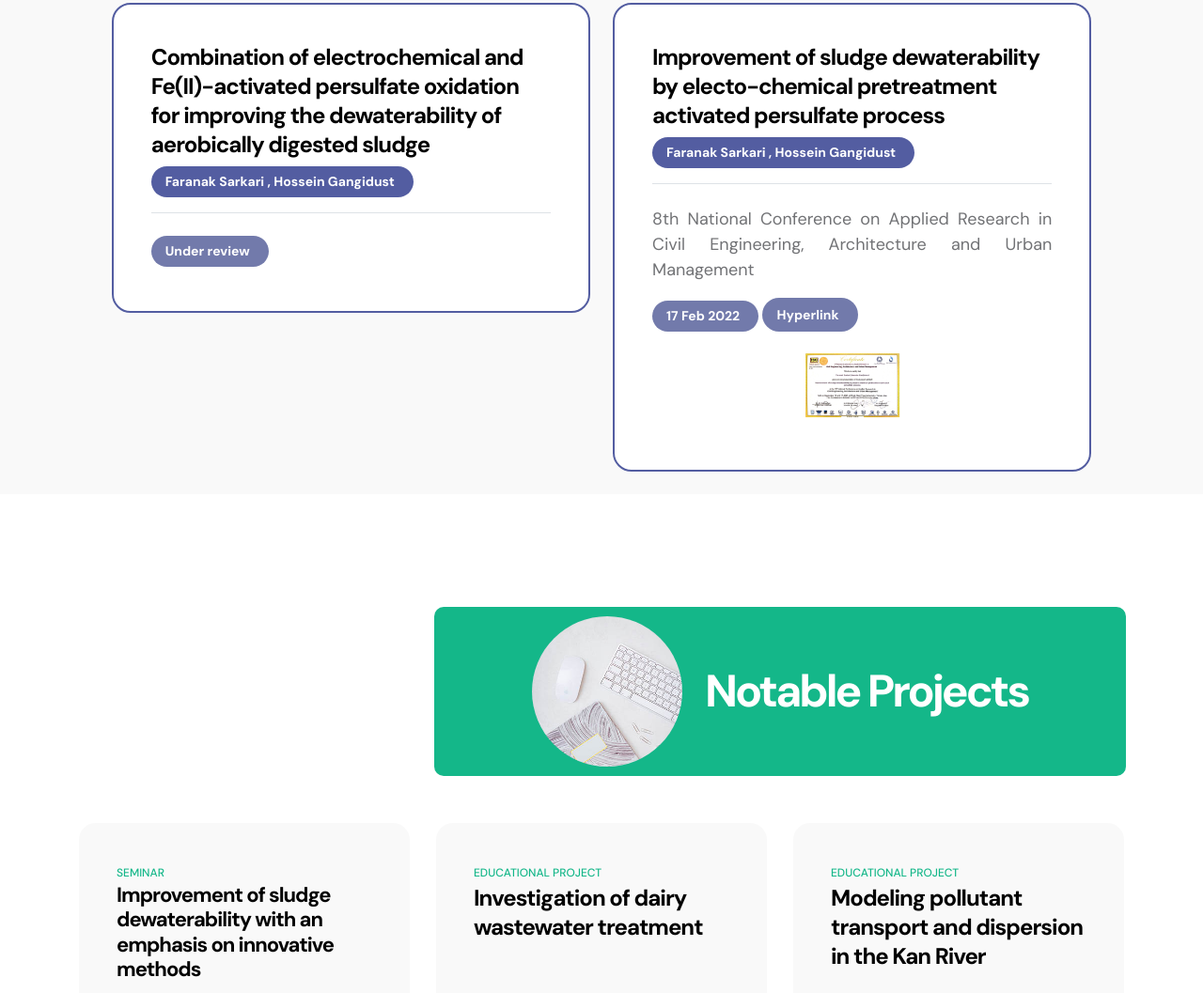
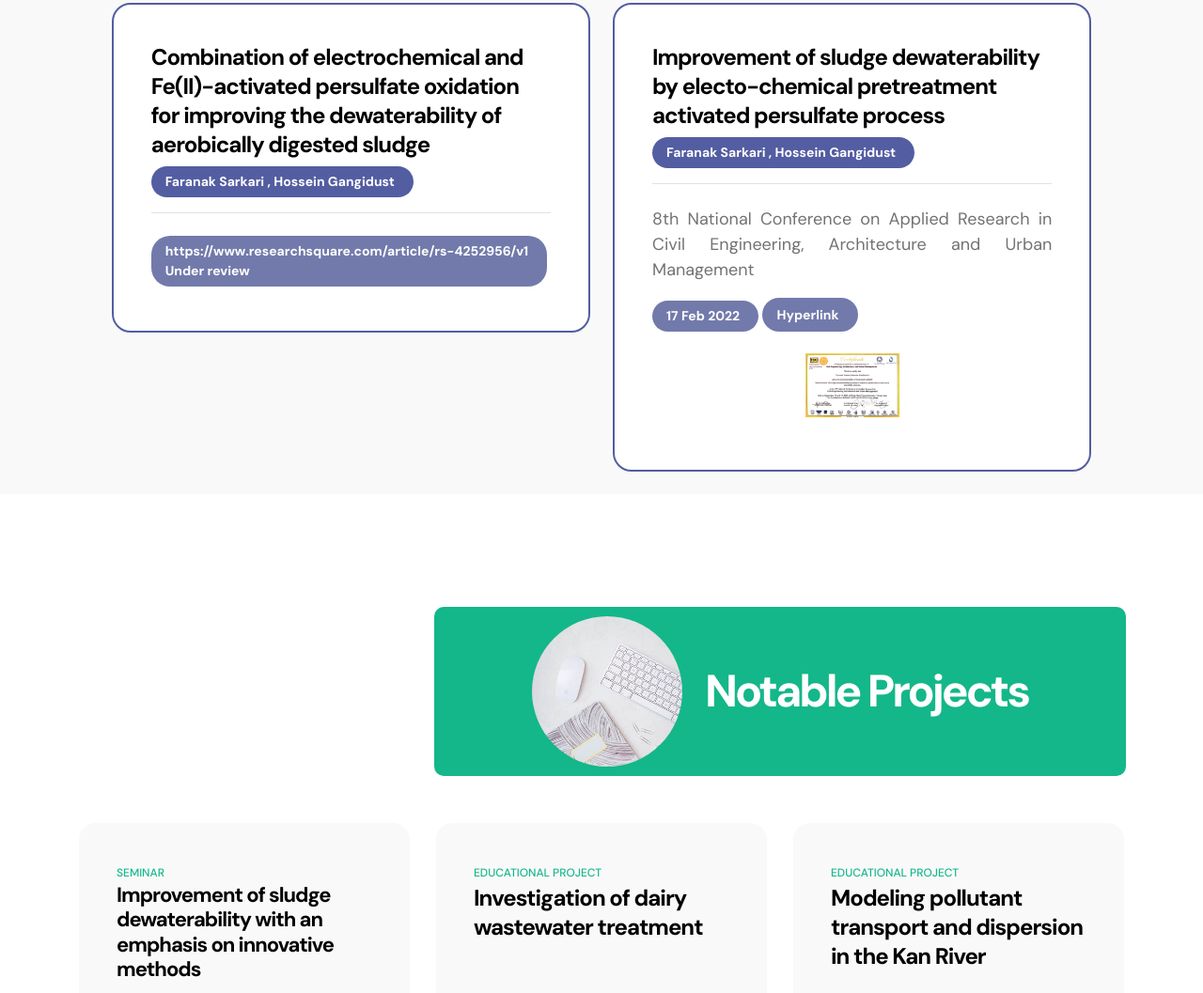
Before and after one commit to faranakSarkari/cv, a plain HTML site: page index.html in a window 1280 px wide. Shown: the part 2820-3877 px from the top of the page at 94% size. Drawn offline with Linux system fonts and the light colour scheme.

Commit message:
Update index.html
under review

```diff
--- a/index.html
+++ b/index.html
@@ -353,6 +353,7 @@ Publications
 
 
                         <div class="publishYear">
+                             <p class="services-price-text mb-0">https://www.researchsquare.com/article/rs-4252956/v1</p>
                             <p class="services-price-text mb-0">Under review</p>
                         </div>
 
```
